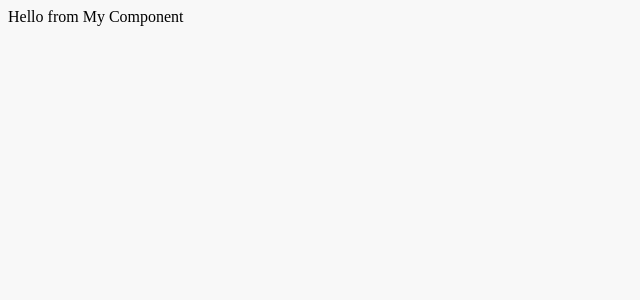
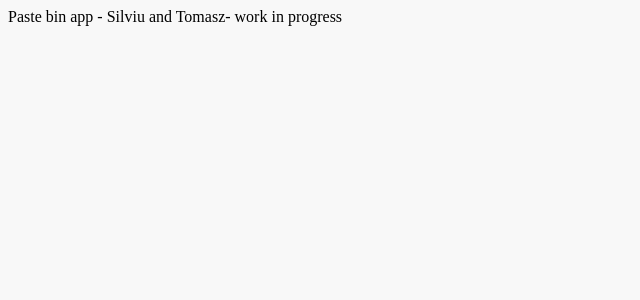
Before and after one commit to virtutae/paste-bin-front-end-SI-TL, a React (Vite) app: page / in a window 1280 px wide. Shown: the top 300 px of the page, without its empty margins (0-640 px from the left). Built offline with nearby package versions, Linux system fonts and the light colour scheme.

Commit message:
first commit - changed the Welcome string

```diff
--- a/src/components/MyComponent.tsx
+++ b/src/components/MyComponent.tsx
@@ -1,3 +1,3 @@
 export function MyComponent(): JSX.Element {
-    return <div>Hello from My Component</div>;
+    return <div>Paste bin app - Silviu and Tomasz- work in progress </div>;
 }
```
